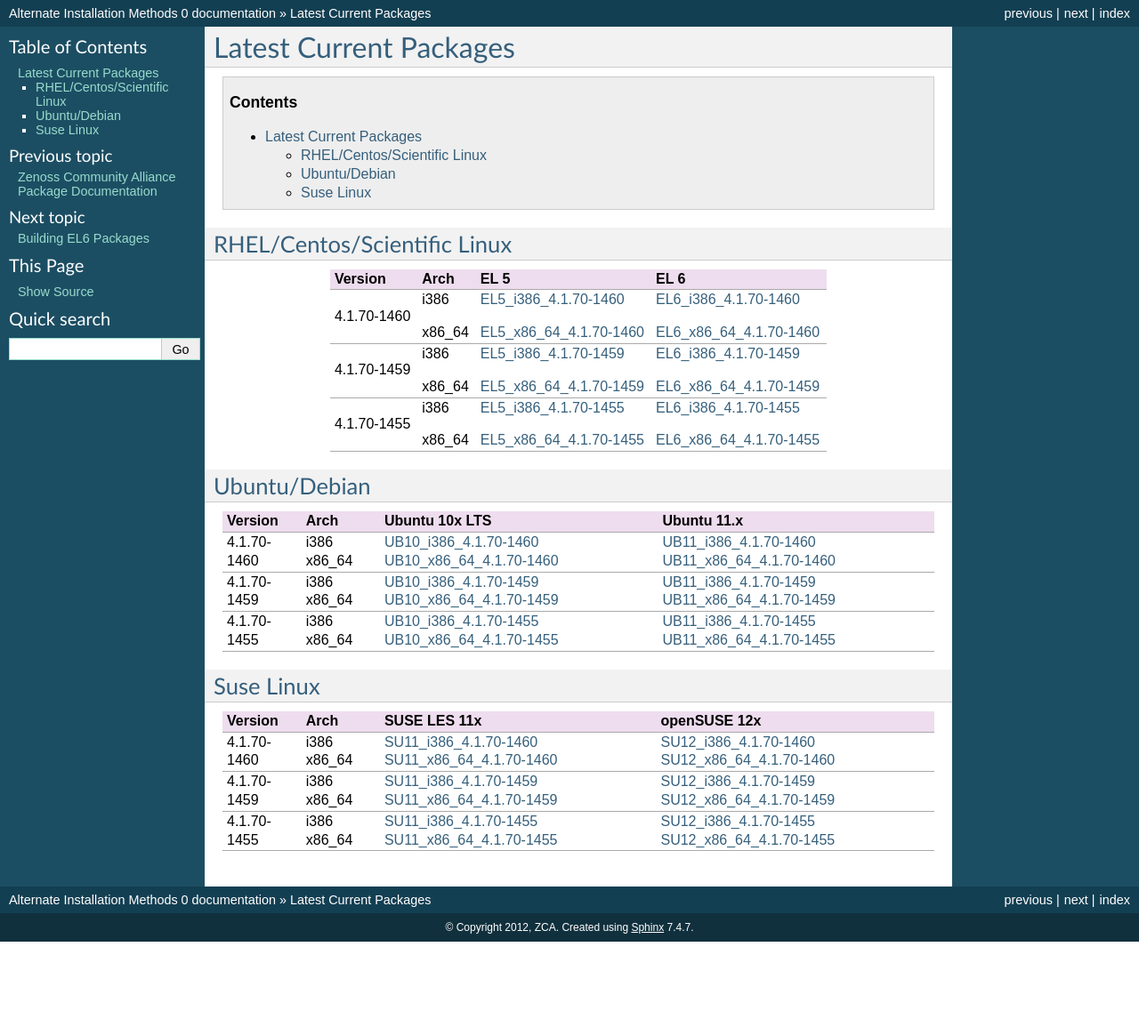
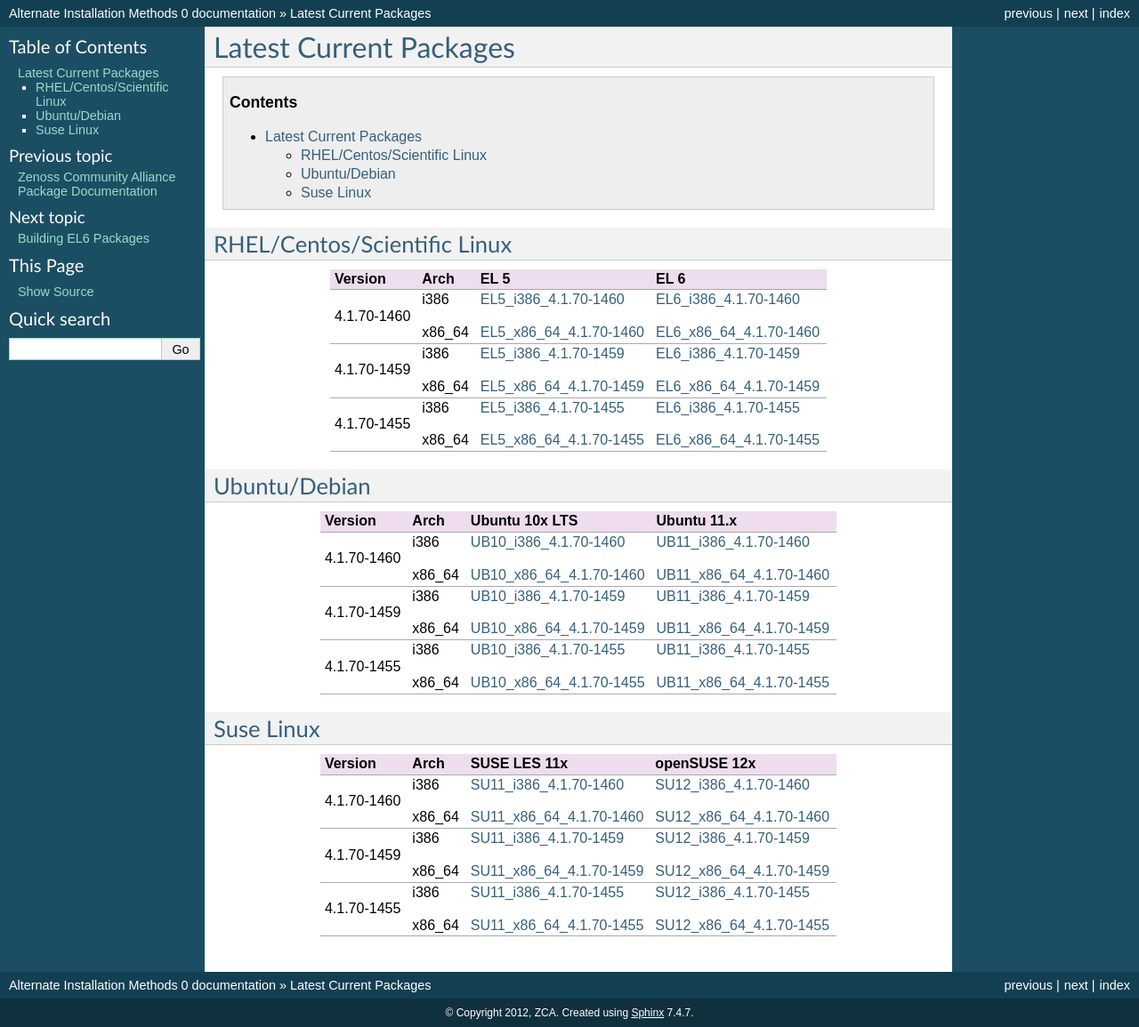
Before and after one commit to ZCA/Packages, a Sphinx documentation site: the page built from docs/package_matrix.rst, in a window 1280 px wide. Shown: the whole page at 89% size. Built offline with Sphinx 7.4.7, drawn with Linux system fonts in a browser that asks for light colours; pages that are not in the unit, such as notebooks, are missing from menus; before the commit the page ends 1059 px from its top, so only the background shows below that; some of the changed lines change nothing that is shown.

Commit message:
breaking it out so its more readable

```diff
--- a/docs/package_matrix.rst
+++ b/docs/package_matrix.rst
@@ -29,13 +29,16 @@
 +-------------+--------+----------------------------+----------------------------+
 | Version     | Arch   | Ubuntu 10x LTS             | Ubuntu 11.x                |
 +=============+========+============================+============================+
-| 4.1.70-1460 | i386   | `UB10_i386_4.1.70-1460`_   | `UB11_i386_4.1.70-1460`_   |
+|             | i386   | `UB10_i386_4.1.70-1460`_   | `UB11_i386_4.1.70-1460`_   |
+| 4.1.70-1460 |        |                            |                            |
 |             | x86_64 | `UB10_x86_64_4.1.70-1460`_ | `UB11_x86_64_4.1.70-1460`_ |
 +-------------+--------+----------------------------+----------------------------+
-| 4.1.70-1459 | i386   | `UB10_i386_4.1.70-1459`_   | `UB11_i386_4.1.70-1459`_   |
+|             | i386   | `UB10_i386_4.1.70-1459`_   | `UB11_i386_4.1.70-1459`_   |
+| 4.1.70-1459 |        |                            |                            |
 |             | x86_64 | `UB10_x86_64_4.1.70-1459`_ | `UB11_x86_64_4.1.70-1459`_ |
 +-------------+--------+----------------------------+----------------------------+
-| 4.1.70-1455 | i386   | `UB10_i386_4.1.70-1455`_   | `UB11_i386_4.1.70-1455`_   |
+|             | i386   | `UB10_i386_4.1.70-1455`_   | `UB11_i386_4.1.70-1455`_   |
+| 4.1.70-1455 |        |                            |                            |
 |             | x86_64 | `UB10_x86_64_4.1.70-1455`_ | `UB11_x86_64_4.1.70-1455`_ |
 +-------------+--------+----------------------------+----------------------------+
 
@@ -44,13 +47,16 @@
 +-------------+--------+----------------------------+----------------------------+
 | Version     | Arch   | SUSE LES 11x               | openSUSE 12x               |
 +=============+========+============================+============================+
-| 4.1.70-1460 | i386   | `SU11_i386_4.1.70-1460`_   | `SU12_i386_4.1.70-1460`_   |
+|             | i386   | `SU11_i386_4.1.70-1460`_   | `SU12_i386_4.1.70-1460`_   |
+| 4.1.70-1460 |        |                            |                            |
 |             | x86_64 | `SU11_x86_64_4.1.70-1460`_ | `SU12_x86_64_4.1.70-1460`_ |
 +-------------+--------+----------------------------+----------------------------+
-| 4.1.70-1459 | i386   | `SU11_i386_4.1.70-1459`_   | `SU12_i386_4.1.70-1459`_   |
+|             | i386   | `SU11_i386_4.1.70-1459`_   | `SU12_i386_4.1.70-1459`_   |
+| 4.1.70-1459 |        |                            |                            |
 |             | x86_64 | `SU11_x86_64_4.1.70-1459`_ | `SU12_x86_64_4.1.70-1459`_ |
 +-------------+--------+----------------------------+----------------------------+
-| 4.1.70-1455 | i386   | `SU11_i386_4.1.70-1455`_   | `SU12_i386_4.1.70-1455`_   |
+|             | i386   | `SU11_i386_4.1.70-1455`_   | `SU12_i386_4.1.70-1455`_   |
+| 4.1.70-1455 |        |                            |                            |
 |             | x86_64 | `SU11_x86_64_4.1.70-1455`_ | `SU12_x86_64_4.1.70-1455`_ |
 +-------------+--------+----------------------------+----------------------------+
 
@@ -65,41 +71,41 @@
 .. _EL5_x86_64_4.1.70-1455: http://sourceforge.net/projects/zenoss/files/zenoss-alpha/4.1.70-1455/zenoss-4.1.70-1455.el5.x86_64.rpm/download
 
 .. EL6
-.. _EL6_i386_4.1.70-1460: http://#
-.. _EL6_i386_4.1.70-1459: http://#
-.. _EL6_i386_4.1.70-1455: http://#
-.. _EL6_x86_64_4.1.70-1460: http://#
-.. _EL6_x86_64_4.1.70-1459: http://#
-.. _EL6_x86_64_4.1.70-1455: http://#
+.. _EL6_i386_4.1.70-1460: #
+.. _EL6_i386_4.1.70-1459: #
+.. _EL6_i386_4.1.70-1455: #
+.. _EL6_x86_64_4.1.70-1460: #
+.. _EL6_x86_64_4.1.70-1459: #
+.. _EL6_x86_64_4.1.70-1455: #
 
 .. Ubuntu 10x LTS
-.. _UB10_i386_4.1.70-1460: http://#
-.. _UB10_i386_4.1.70-1459: http://#
-.. _UB10_i386_4.1.70-1455: http://#
-.. _UB10_x86_64_4.1.70-1460: http://#
-.. _UB10_x86_64_4.1.70-1459: http://#
-.. _UB10_x86_64_4.1.70-1455: http://#
+.. _UB10_i386_4.1.70-1460: #
+.. _UB10_i386_4.1.70-1459: #
+.. _UB10_i386_4.1.70-1455: #
+.. _UB10_x86_64_4.1.70-1460: #
+.. _UB10_x86_64_4.1.70-1459: #
+.. _UB10_x86_64_4.1.70-1455: #
 
 .. Ubuntu 11.x
-.. _UB11_i386_4.1.70-1460: http://#
-.. _UB11_i386_4.1.70-1459: http://#
-.. _UB11_i386_4.1.70-1455: http://#
-.. _UB11_x86_64_4.1.70-1460: http://#
-.. _UB11_x86_64_4.1.70-1459: http://#
-.. _UB11_x86_64_4.1.70-1455: http://#
+.. _UB11_i386_4.1.70-1460: #
+.. _UB11_i386_4.1.70-1459: #
+.. _UB11_i386_4.1.70-1455: #
+.. _UB11_x86_64_4.1.70-1460: #
+.. _UB11_x86_64_4.1.70-1459: #
+.. _UB11_x86_64_4.1.70-1455: #
 
 .. SUSE LES 11x
-.. _SU11_i386_4.1.70-1460: http://#
-.. _SU11_i386_4.1.70-1459: http://#
-.. _SU11_i386_4.1.70-1455: http://#
-.. _SU11_x86_64_4.1.70-1460: http://#
-.. _SU11_x86_64_4.1.70-1459: http://#
-.. _SU11_x86_64_4.1.70-1455: http://#
+.. _SU11_i386_4.1.70-1460: #
+.. _SU11_i386_4.1.70-1459: #
+.. _SU11_i386_4.1.70-1455: #
+.. _SU11_x86_64_4.1.70-1460: #
+.. _SU11_x86_64_4.1.70-1459: #
+.. _SU11_x86_64_4.1.70-1455: #
 
 .. openSUSE 12x
-.. _SU12_i386_4.1.70-1460: http://#
-.. _SU12_i386_4.1.70-1459: http://#
-.. _SU12_i386_4.1.70-1455: http://#
-.. _SU12_x86_64_4.1.70-1460: http://#
-.. _SU12_x86_64_4.1.70-1459: http://#
-.. _SU12_x86_64_4.1.70-1455: http://#
+.. _SU12_i386_4.1.70-1460: #
+.. _SU12_i386_4.1.70-1459: #
+.. _SU12_i386_4.1.70-1455: #
+.. _SU12_x86_64_4.1.70-1460: #
+.. _SU12_x86_64_4.1.70-1459: #
+.. _SU12_x86_64_4.1.70-1455: #
```
